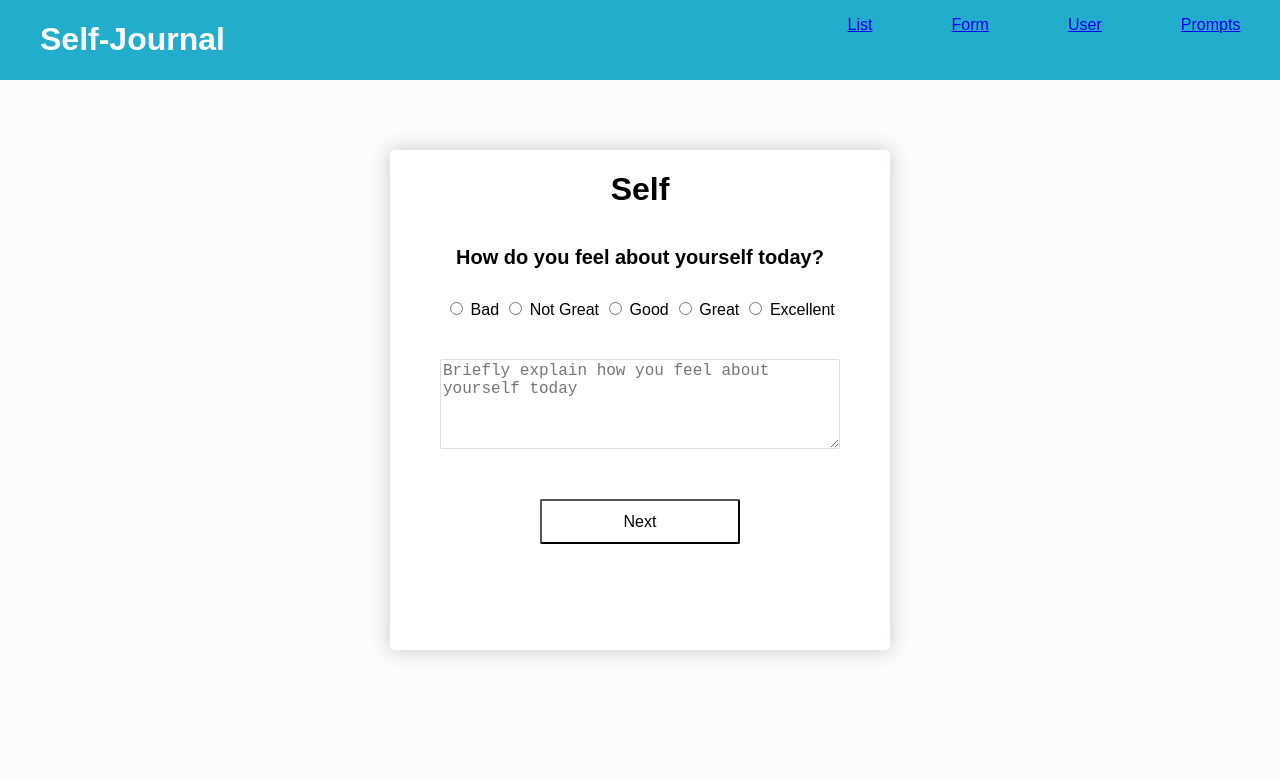
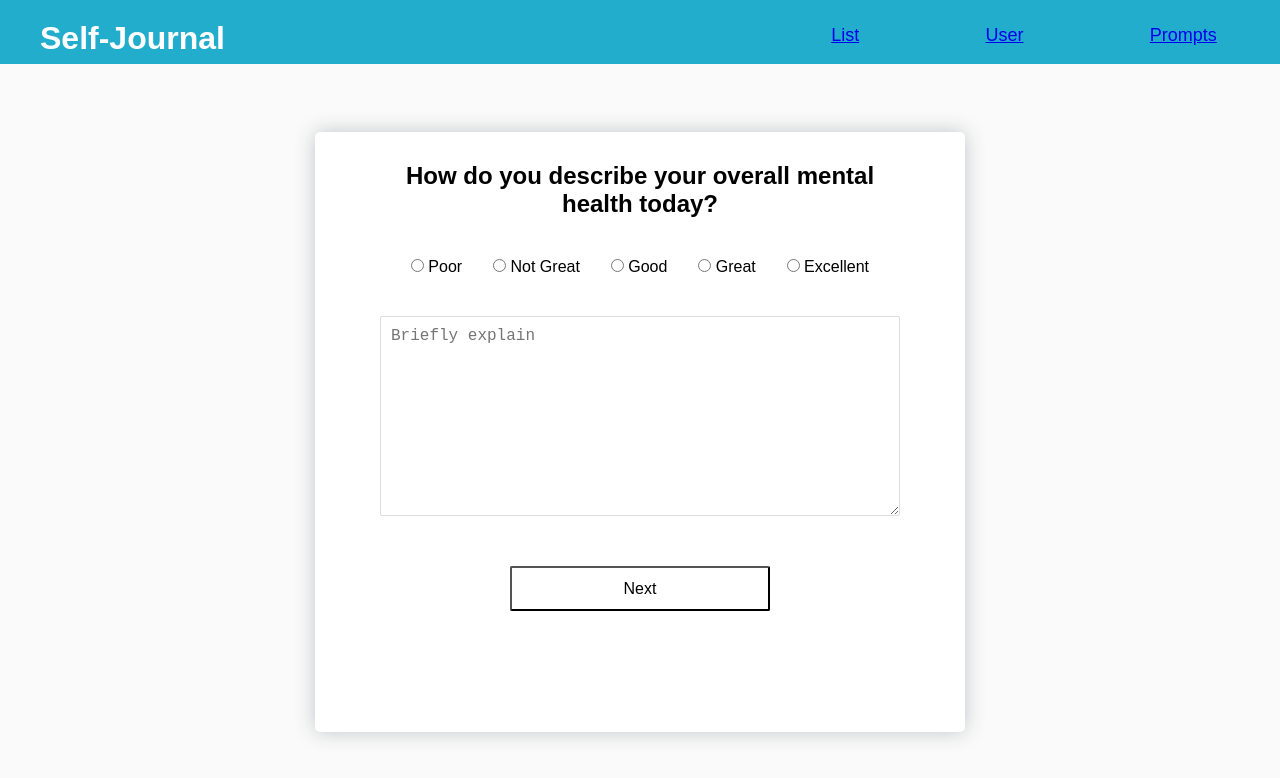
Before and after one commit to nathancleon/self-journal, a React app: page /prompts in a window 1280 px wide. Built offline with nearby package versions, Linux system fonts and the light colour scheme.

Commit message:
form completion, server connection

```diff
--- /dev/null
+++ b/src/actions/JournalActions.js
@@ -0,0 +1,14 @@
+import axios from 'axios';
+
+export function saveJournalData(journalData) {
+  return (dispatch) => {
+    debugger;
+    const request = axios.post('http://localhost:5000/journal/submit', journalData)
+      .then((res) => {
+        dispatch({
+          type: 'SAVE_JOURNAL_DATA',
+          payload: res.data
+        });
+      });
+  }
+}
--- a/src/components/App/App.css
+++ b/src/components/App/App.css
@@ -1,5 +1,7 @@
 * {
   box-sizing: border-box;
+  margin: 0;
+  padding: 0;
 }
 
 html, body, #root {
--- a/src/components/App/App.js
+++ b/src/components/App/App.js
@@ -4,11 +4,13 @@ import Header from '../Header/Header';
 import Footer from '../Footer/Footer';
 import Main from '../Main/Main';
 import Landing from '../Landing/Landing';
+import {BrowserRouter} from 'react-router-dom';
 
 class App extends Component {
   render() {
     const ifLanding = window.location.pathname === "/";
     return (
+      <BrowserRouter>
         <div className="App">
         {
           // ifLanding ? <h1>LandingHeader</h1>:
@@ -17,6 +19,7 @@ class App extends Component {
         <Main />
 
         </div>
+      </BrowserRouter>
     );
   }
 }
--- a/src/components/Form/Form.js
+++ /dev/null
@@ -1,9 +0,0 @@
-import React, { Component } from 'react';
-
-export default class Form extends Component {
-  render() {
-    return(
-      <h1>Form</h1>
-    );
-  }
-}
--- a/src/components/Header/Header.css
+++ b/src/components/Header/Header.css
@@ -6,11 +6,9 @@ header {
   background-color: var(--main-color);
   color: white;
   display: flex;
-  width: 100%;
-  height: 80px;
+  height: 8vh;
   justify-content: space-between;
-  z-index: 100;
-  position: absolute;
+  padding-top: 20px;
 }
 
 .header-title {
@@ -28,4 +26,6 @@ header {
 .header-link {
   flex-direction: row;
   list-style: none;
+  font-size: 18px;
+  margin-top: 5px;
 }
--- a/src/components/Header/Header.js
+++ b/src/components/Header/Header.js
@@ -9,7 +9,6 @@ export default class Header extends Component {
       <h1 className="header-title">Self-Journal</h1>
       <ul className="header-links">
         <li className="header-link"><Link to="/list">List</Link></li>
-        <li className="header-link"><Link to="/create-new">Form</Link></li>
         <li className="header-link"><Link to="/user">User</Link></li>
         <li className="header-link"><Link to="/prompts">Prompts</Link></li>
       </ul>
--- a/src/components/Main/Main.js
+++ b/src/components/Main/Main.js
@@ -1,7 +1,6 @@
 import React, { Component } from 'react';
 import {Switch, Route} from 'react-router-dom';
 import JournalList from '../JournalList/JournalList';
-import Form from '../Form/Form';
 import User from '../User/User';
 import PromptContainer from '../PromptContainer/PromptContainer';
 import Landing from '../Landing/Landing';
@@ -13,7 +12,6 @@ export default class Main extends Component {
       <Switch>
         <Route exact path="/" component={Landing} />
         <Route path="/list" component={JournalList} />
-        <Route path="/create-new" component={Form} />
         <Route path="/user" component={User} />
         <Route path="/prompts" component={PromptContainer} />
       </Switch>
--- a/src/components/PromptContainer/PromptContainer.css
+++ b/src/components/PromptContainer/PromptContainer.css
@@ -2,7 +2,7 @@
   display: flex;
   justify-content: center;
   align-items: center;
-  height: 100%;
+  height: 92vh;
   width: 100%;
-  background-color: #fcfcfc;
+  background-color: #fafafafa;
 }
--- a/src/components/PromptContainer/PromptContainer.js
+++ b/src/components/PromptContainer/PromptContainer.js
@@ -1,40 +1,63 @@
 import React, { Component } from 'react';
 import Prompt from '../Prompts/Prompt';
 import './PromptContainer.css';
+import {saveJournalData} from '../../actions/JournalActions';
+import {connect} from 'react-redux';
 
-export default class PromptContainer extends Component {
+class PromptContainer extends Component {
   constructor(props) {
     super(props);
 
     this.state = {
       keys: [
-        'self',
-        'family',
-        'secondSelf'
+        'Self',
+        'Anxiety',
+        'Depression',
+        'Concentration',
+        'Family',
+        'Friendships'
       ],
       dataObject: {
 
       },
       steps: 0,
       self: {
-        title: 'Self',
-        question: 'How do you feel about yourself today?',
-        answers: ['Bad', 'Not Great', 'Good', 'Great', 'Excellent'],
-        placeholder: 'Briefly explain how you feel about yourself today'
+        question: 'How do you describe your overall mental health today?',
+        answers: ['Poor', 'Not Great', 'Good', 'Great', 'Excellent'],
+        placeholder: 'Briefly explain'
+      },
+      anxiety: {
+        question: 'How anxious would you say you feel today?',
+        answers: ['Not at all', 'Slightly', 'Moderately', 'Very', 'Extremely'],
+        placeholder: 'Briefly explain'
+      },
+      depression: {
+        question: 'How depressed would you say you feel today?',
+        answers: ['Not at all', 'Slightly', 'Moderately', 'Very', 'Extremely'],
+        placeholder: 'Briefly explain'
+      },
+      concentration: {
+        question: 'How would you describe your ability to concentrate today?',
+        answers: ['Poor', 'Not Great', 'Good', 'Great', 'Excellent'],
+        placeholder: 'Briefly explain'
       },
       family: {
-        title: 'Family',
-        question: 'How do you feel about your family today?',
-        answers: ['Bad', 'Not Great', 'Good', 'Great', 'Excellent'],
-        placeholder: 'Briefly explain how you feel about yourself today'
-      }
+        question: 'How do would you rate the connections you have with your family today?',
+        answers: ['Poor', 'Not Great', 'Good', 'Great', 'Excellent'],
+        placeholder: 'Briefly explain'
+      },
+      friendships: {
+        question: 'How do would you rate the connections you have with your friends today?',
+        answers: ['Poor', 'Not Great', 'Good', 'Great', 'Excellent'],
+        placeholder: 'Briefly explain'
+      },
     }
   }
 
   goToNextPrompt(data) {
     let newData = {
-      ['answer-' + this.state.keys[this.state.steps]]: data.answer,
-      ['answerText-' + this.state.keys[this.state.steps]]: data.answerText
+      ['answer' + this.state.keys[this.state.steps]]: data.answer,
+      ['answerText' + this.state.keys[this.state.steps]]: data.answerText
     }
     let newDataObject = Object.assign(this.state.dataObject, newData);
     let newStep = this.state.steps + 1;
@@ -47,16 +70,22 @@ export default class PromptContainer extends Component {
 
   submitAllData() {
     console.log(this.state);
+    this.props.saveJournalData(this.state.dataObject);
   }
 
   render() {
     return (
       <div className="prompt-container">
         {this.state.steps === 0 && <Prompt goNext={this.goToNextPrompt.bind(this)} data={this.state.self} />}
-        {this.state.steps === 1 && <Prompt goNext={this.goToNextPrompt.bind(this)} data={this.state.family} />}
-        {this.state.steps === 2 && <Prompt goNext={this.goToNextPrompt.bind(this)} data={this.state.self} />}
-        {this.state.steps === 3 && <button onClick={this.submitAllData.bind(this)}>Submit</button>}
+        {this.state.steps === 1 && <Prompt goNext={this.goToNextPrompt.bind(this)} data={this.state.anxiety} />}
+        {this.state.steps === 2 && <Prompt goNext={this.goToNextPrompt.bind(this)} data={this.state.depression} />}
+        {this.state.steps === 3 && <Prompt goNext={this.goToNextPrompt.bind(this)} data={this.state.concentration} />}
+        {this.state.steps === 4 && <Prompt goNext={this.goToNextPrompt.bind(this)} data={this.state.family} />}
+        {this.state.steps === 5 && <Prompt goNext={this.goToNextPrompt.bind(this)} data={this.state.friendships} />}
+        {this.state.steps === 6 && <button onClick={this.submitAllData.bind(this)}>Submit</button>}
       </div>
     )
   }
 }
+
+export default connect(null, {saveJournalData})(PromptContainer);
--- a/src/components/Prompts/Prompt.css
+++ b/src/components/Prompts/Prompt.css
@@ -1,15 +1,11 @@
 .prompt {
   display: flex;
   flex-direction: column;
-  height: 500px;
-  width: 500px;
+  height: 600px;
+  width: 650px;
   background-color: #fff;
   border-radius: 5px;
   box-shadow: rgba(27, 39, 51, 0.25) 0px 0px 20px 0px;
-}
-
-.prompt-title {
-  text-align: center;
 }
 
 .prompt-answers-container {
@@ -20,21 +16,24 @@
 }
 
 .prompt-question {
-  font-size: 20px;
+  font-size: 24px;
   text-align: center;
-  margin-bottom: 30px;
+  margin-top: 30px;
+  margin-bottom: 40px;
 }
 
 .prompt-answers {
   display: flex;
   justify-content: space-evenly;
-  align-items: center;
+  align-items: center;]
+  width: 100%;
 }
 
 .prompt-text-field {
-  max-height: 90px;
+  max-height: 200px;
+  height: 200px;
   margin-top: 40px;
-  padding-bottom: 30px;
+  padding: 10px;
   border: 1px solid #ddd;
   border-radius: 2px;
   font-size: 16px;
--- /dev/null
+++ b/src/reducers/JournalReducer.js
@@ -0,0 +1,15 @@
+const InitialState = {
+  all: ''
+};
+
+const JournalReducer = (state = InitialState, action) => {
+  switch(action.type) {
+    case "SAVE_JOURNAL_DATA":
+      console.log("save journal reducer");
+      return state;
+    default:
+      return state;
+  }
+};
+
+export default JournalReducer;
--- a/src/store.js
+++ b/src/store.js
@@ -1,10 +1,12 @@
 import {createStore, combineReducers, applyMiddleware} from 'redux';
 import UserReducer from './reducers/UserReducer';
 import thunk from 'redux-thunk';
+import JournalReducer from './reducers/JournalReducer';
 
 
 const rootReducer = combineReducers({
-  user: UserReducer
+  user: UserReducer,
+  journal: JournalReducer
 });
 
 const store = createStore(rootReducer, applyMiddleware(thunk));
```
Lines whose indentation alone changed are shown as unchanged.
